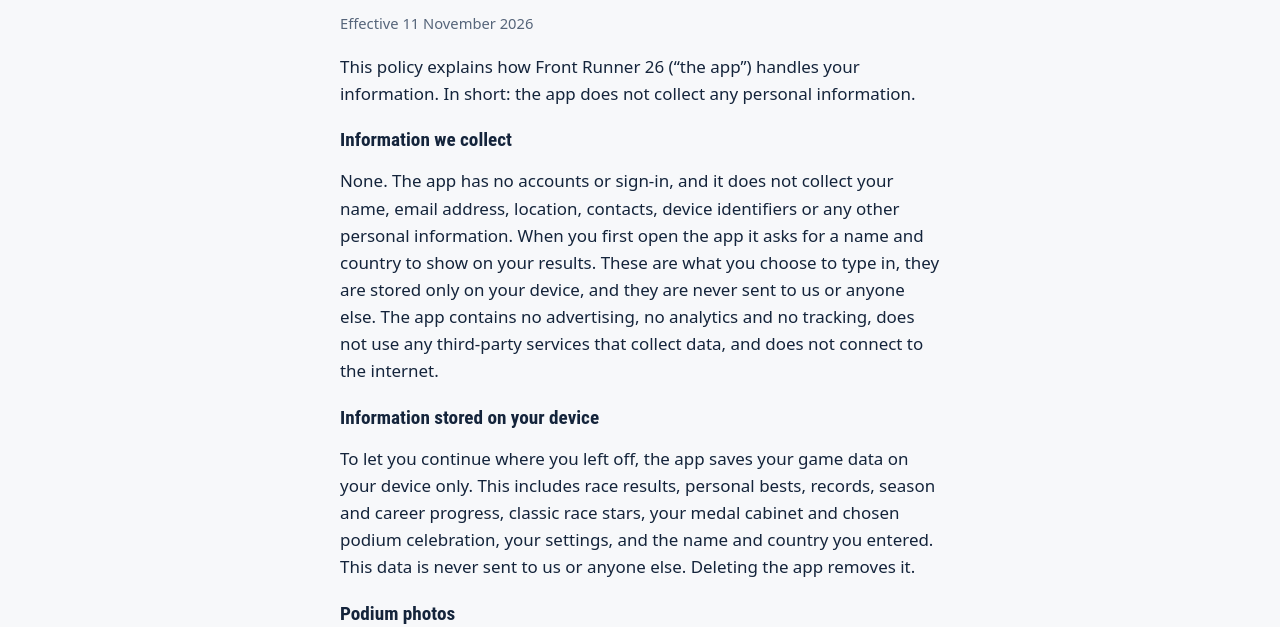
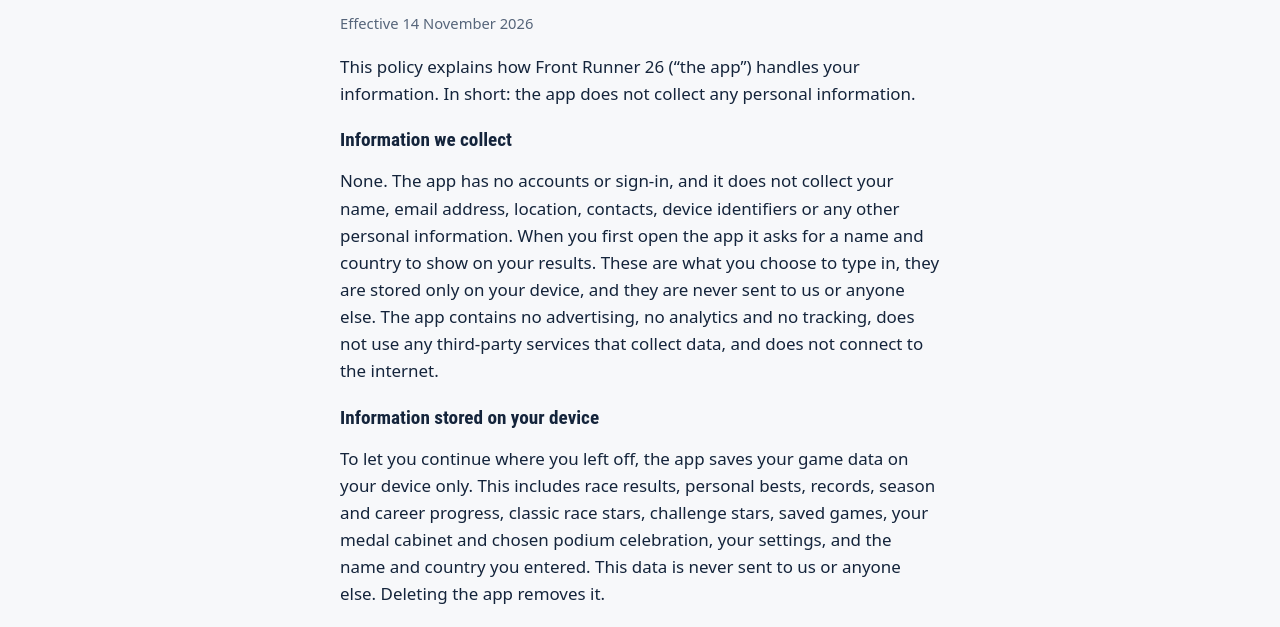
Before and after one commit to psdm77r7fn-lgtm/Front-Runner-26, a plain HTML site: page privacy.html in a window 1280 px wide. Shown: the part 126-753 px from the top of the page. Drawn offline with Linux system fonts and the light colour scheme.

Commit message:
Add files via upload

```diff
--- a/privacy.html
+++ b/privacy.html
@@ -10,14 +10,14 @@
 <nav aria-label="Site"><div class="wrap"><a href="./">Home</a><a href="support.html">Support</a><a href="privacy.html" aria-current="page">Privacy</a></div></nav>
 <main><div class="wrap">
   <h2>Privacy policy</h2>
-  <p class="meta">Effective 11 November 2026</p>
+  <p class="meta">Effective 14 November 2026</p>
   <p>This policy explains how Front Runner 26 (&ldquo;the app&rdquo;) handles your information. In short: the app does not collect any personal information.</p>
 
   <h3>Information we collect</h3>
   <p>None. The app has no accounts or sign-in, and it does not collect your name, email address, location, contacts, device identifiers or any other personal information. When you first open the app it asks for a name and country to show on your results. These are what you choose to type in, they are stored only on your device, and they are never sent to us or anyone else. The app contains no advertising, no analytics and no tracking, does not use any third-party services that collect data, and does not connect to the internet.</p>
 
   <h3>Information stored on your device</h3>
-  <p>To let you continue where you left off, the app saves your game data on your device only. This includes race results, personal bests, records, season and career progress, classic race stars, your medal cabinet and chosen podium celebration, your settings, and the name and country you entered. This data is never sent to us or anyone else. Deleting the app removes it.</p>
+  <p>To let you continue where you left off, the app saves your game data on your device only. This includes race results, personal bests, records, season and career progress, classic race stars, challenge stars, saved games, your medal cabinet and chosen podium celebration, your settings, and the name and country you entered. This data is never sent to us or anyone else. Deleting the app removes it.</p>
 
   <h3>Podium photos</h3>
   <p>The app can create a podium photo when you win a medal. The photo is made on your device and is not uploaded anywhere. It is only saved or shared if you choose to, using your iPhone&rsquo;s own save or share options.</p>
```
